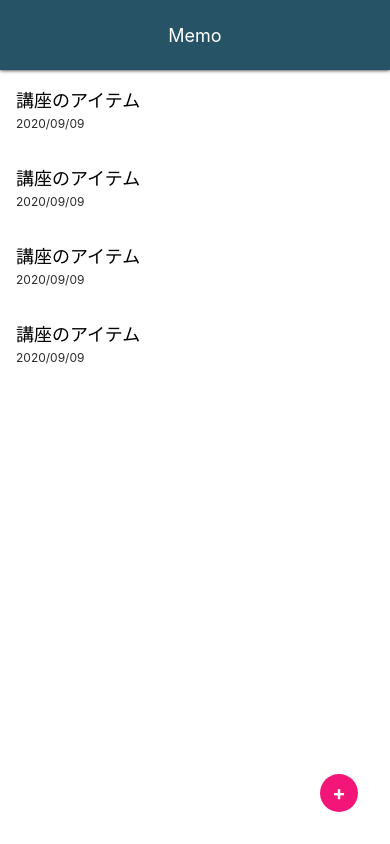
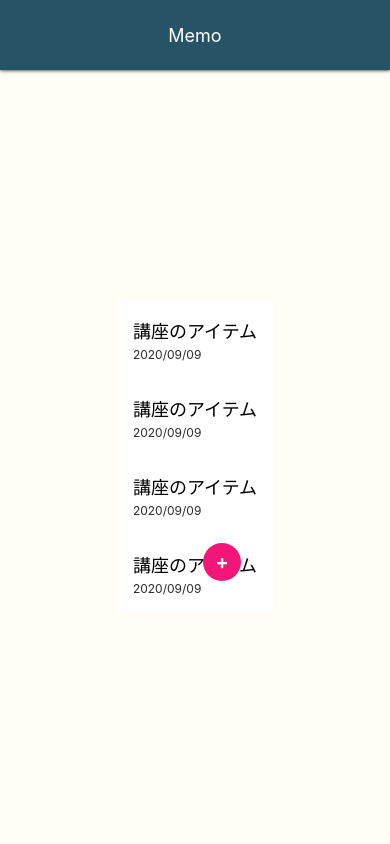
Before and after one commit to Soireee/rn-expo-tutorial, a React Native app: screen / in a window 390 px wide. Built offline with nearby package versions, Linux system fonts and the light colour scheme.

Commit message:
modify component

```diff
--- a/App.js
+++ b/App.js
@@ -1,17 +1,14 @@
 // import { StatusBar } from 'expo-status-bar';
 import React from 'react';
 import { StyleSheet, View } from 'react-native';
+import MemoListScreen from './src/screens/MemoListScreen';
 import Appbar from './src/components/Appbar';
-import MemoList from './src/components/MemoList';
-import CircleButton from './src/elements/CircleButton';
-// import BodyText from './src/elements/BodyText';
 
 export default function App() {
   return (
     <View style={styles.container}>
       <Appbar />
-      <MemoList />
-      <CircleButton>+</CircleButton>
+      <MemoListScreen />
     </View>
   );
 }
--- /dev/null
+++ b/src/screens/MemoListScreen.js
@@ -0,0 +1,24 @@
+import React from 'react';
+import { StyleSheet, View } from 'react-native';
+import MemoList from '../components/MemoList';
+import CircleButton from '../elements/CircleButton';
+
+class MemoListScreen extends React.Component {
+  render() {
+    return (
+      <View styles={styles.container}>
+        <MemoList />
+        <CircleButton>+</CircleButton>
+      </View>
+    );
+  }
+}
+
+const styles = StyleSheet.create({
+  container: {
+    flex: 1,
+    width: '100%',
+  },
+});
+
+export default MemoListScreen;
```
